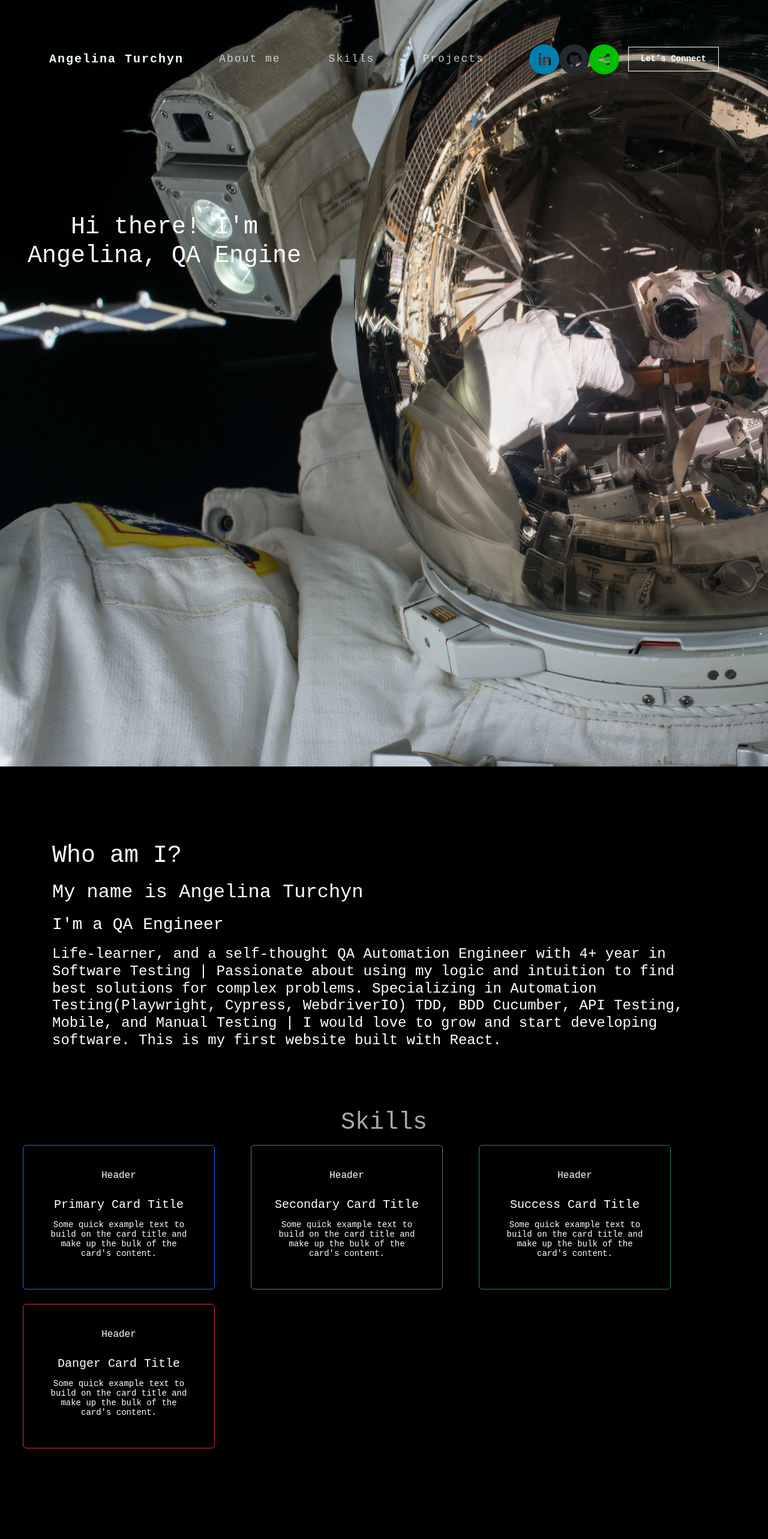
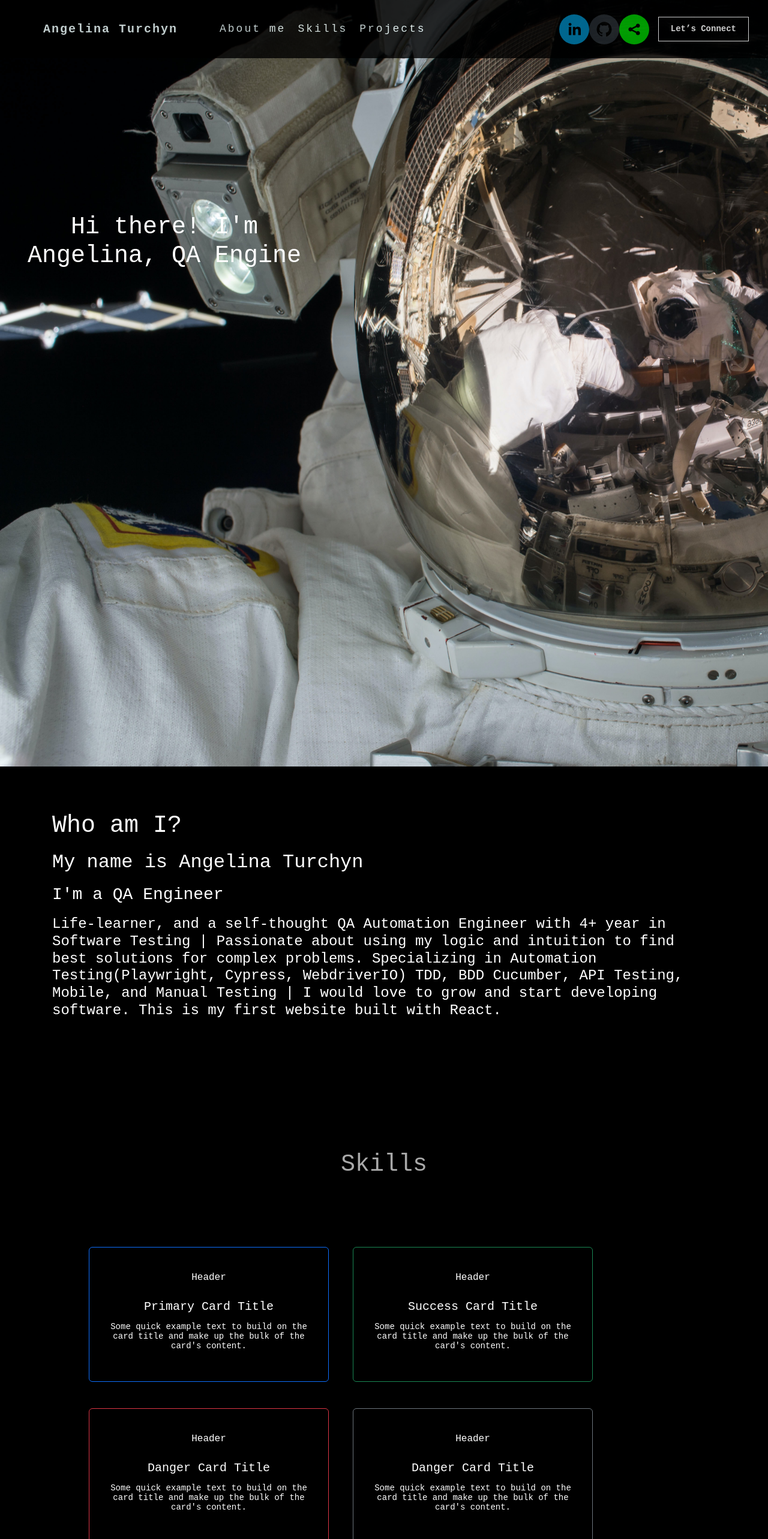
Before and after one commit to angelinaturchyn/react-portfolioproject, a React (Create React App) app: page / in a window 1280 px wide. Shown: the top 2566 px of the page at 60% size. Before the commit the page ends 2435 px from the top, so only its background shows below. Built offline with nearby package versions, Linux system fonts and the light colour scheme; the HTML template or start-up script is replaced by a standard one.

Commit message:
modified navbar

```diff
--- a/src/App.css
+++ b/src/App.css
@@ -8,7 +8,7 @@
 }
 
 *{
-  margin: 0;
+  margin-left: 0;
   padding: 0;
   box-sizing: border-box;
 }
@@ -27,21 +27,23 @@ body {
   font-family: 'Roboto Mono', monospace !important;
 
 
+
 }
 nav.navbar {
   padding: 20px ;
   position: absolute;
   width: 100%;
-  top: 10px;
+  top: 0px;
   z-index: 9999;
   transition:  0.32s ease-in-out;
+  opacity: 0.8;
 }
 
 
 
 nav.navbar a.navbar-brand {
-  width: 20%;
-  font-weight: 700;
+  width: 25%;
+  font-weight: 900;
   color: azure !important;
   letter-spacing: 2px;
   opacity: 1;
@@ -50,13 +52,14 @@ nav.navbar a.navbar-brand {
 }
 
 nav.navbar .navbar-nav .navbar-link.navbar-link {
-  font-weight: 400;
+  font-weight: 300;
   color: azure !important;
-  letter-spacing: 2px;
-  padding: 40px;
+  letter-spacing: 3px;
+  padding: 10px;
   font-size: 18px;
-  opacity: 0.75;
+  opacity: 1;
   text-decoration: none;
+  position: inherit;
 }
 
 nav.navbar .navbar-nav a.nav-link.navbar-link:hover ,
@@ -80,6 +83,7 @@ nav.navbar .navbar-nav a.nav-link.navbar-link.active a.navbar-brand  {
   z-index: 1;
 }
 
+
 h1, h2, h3, h4, h5, h6, p {
   margin-top: 300px;
   padding: 5px;
@@ -90,7 +94,7 @@ h1, h2, h3, h4, h5, h6, p {
 
 .banner {
   margin-top: 0px;
-  padding: 0px  0px;
+  padding: 0px;
   color: white !important;
   background-position: center;
   background-size: cover;
@@ -172,21 +176,31 @@ img {
 
 .aboutme {
   text-align: left;
-  padding: 60px;
-  margin-top: 60px;
+  padding: 30px;
+  margin-top: 40px;
+  margin-bottom: 160px;
 }
 
 .card {
   background-color: black !important;
   padding: 30px;
-  margin-left: 30px;
-  margin-right: 30px;
+  margin-left: 20px;
+  margin-right: 20px;
+  margin-bottom: 20px;
   color: white;
-  position: center;
+
+
 }
 
 .skills {
+  position: center;
+  padding: 10px;
+  margin-top: 40px;
+  margin-left: 30px;
+  margin-right: 30px;
+}
 
-  position: static;
-  padding: 20px;
+.row {
+  position: center;
+  padding: 100px;
 }
--- a/src/components/navBar.js
+++ b/src/components/navBar.js
@@ -12,12 +12,16 @@ export const NavBar = () => {
 
     const closeMenu = () => setClick(false)
        return (
-        <Navbar expand="lg" >
-            <Container>
+        <Navbar bg="black" variant="dark"expand="lg" >
+            <Container fluid>
             <Navbar.Brand  href="home">Angelina Turchyn</Navbar.Brand>
-                <Navbar.Toggle aria-controls="basic-navbar-nav" />
-                <Navbar.Collapse id="basic-navbar-nav">
-                    <Nav className="me-auto">
+                <Navbar.Toggle aria-controls="responsive-navbar-nav" />
+                <Navbar.Collapse id="navbarScroll">
+                    <Nav
+                        className="me-auto my-2 my-lg-0"
+                        style={{ maxHeight: '200px' }}
+                        navbarScroll
+                    >
                         <Link className={activeLink === "aboutme" ? "active navbar-link" : "navbar-link"} to="aboutme" spy={true} smooth={true} offset={50} duration={500} onClick={closeMenu}>About me </Link>
                         <Link className={activeLink === "aboutme" ? "active navbar-link" : "navbar-link"} to="skills" spy={true} smooth={true} offset={50} duration={500} onClick={closeMenu}>Skills </Link>
                         <Link className={activeLink === "aboutme" ? "active navbar-link" : "navbar-link"} to="/" spy={true} smooth={true} offset={50} duration={500} onClick={closeMenu}>Projects </Link>
@@ -28,6 +32,7 @@ export const NavBar = () => {
                     <span className="navbar-text" >
                     <button className="vvd"><span>Let’s Connect</span></button>
                         </span>
+
                 </Navbar.Collapse>
                 </Container>
         </Navbar>
--- a/src/components/skills.js
+++ b/src/components/skills.js
@@ -3,6 +3,7 @@ import {useRef, useState} from 'react';
 import Carousel from 'react-bootstrap/Carousel';
 import Card from 'react-bootstrap/Card';
 import Row from 'react-bootstrap/Row';
+import {Col} from "react-bootstrap";
 
 export const Skills = () => {
     const [index, setIndex] = useState(0);
@@ -14,8 +15,10 @@ export const Skills = () => {
         return (
             <div className='skills' id='skills'>
                 <h1>Skills</h1>
-                <Row xs={1} md={2} className="g-4">
-                <Card border="primary" style={{ width: '20rem' }}>
+
+                <Row  className="g-4">
+
+                <Card border="primary" style={{ width: '25rem' }}>
 
                     <Card.Header>Header</Card.Header>
                     <Card.Body>
@@ -28,19 +31,8 @@ export const Skills = () => {
                 </Card>
                 <br />
 
-                <Card border="secondary" style={{ width: '20rem' }}>
-                    <Card.Header>Header</Card.Header>
-                    <Card.Body>
-                        <Card.Title>Secondary Card Title</Card.Title>
-                        <Card.Text>
-                            Some quick example text to build on the card title and make up the
-                            bulk of the card's content.
-                        </Card.Text>
-                    </Card.Body>
-                </Card>
-                <br />
 
-                <Card border="success" style={{ width: '20rem' }}>
+                <Card border="success" style={{ width: '25rem' }}>
                     <Card.Header>Header</Card.Header>
                     <Card.Body>
                         <Card.Title>Success Card Title</Card.Title>
@@ -52,7 +44,7 @@ export const Skills = () => {
                 </Card>
                 <br />
 
-                <Card border="danger" style={{ width: '20rem' }}>
+                <Card border="danger" style={{ width: '25rem' }}>
                     <Card.Header>Header</Card.Header>
                     <Card.Body>
                         <Card.Title>Danger Card Title</Card.Title>
@@ -63,7 +55,41 @@ export const Skills = () => {
                     </Card.Body>
                 </Card>
                 <br />
+                    <Card border="secondary" style={{ width: '25rem' }}>
+                        <Card.Header>Header</Card.Header>
+                        <Card.Body>
+                            <Card.Title>Danger Card Title</Card.Title>
+                            <Card.Text>
+                                Some quick example text to build on the card title and make up the
+                                bulk of the card's content.
+                            </Card.Text>
+                        </Card.Body>
+                    </Card>
+                    <br />
+                    <Card border="info" style={{ width: '25rem' }}>
+                        <Card.Header>Header</Card.Header>
+                        <Card.Body>
+                            <Card.Title>Danger Card Title</Card.Title>
+                            <Card.Text>
+                                Some quick example text to build on the card title and make up the
+                                bulk of the card's content.
+                            </Card.Text>
+                        </Card.Body>
+                    </Card>
+                    <br />
+                    <Card border="light" style={{ width: '25rem' }}>
+                        <Card.Header>Header</Card.Header>
+                        <Card.Body>
+                            <Card.Title>Danger Card Title</Card.Title>
+                            <Card.Text>
+                                Some quick example text to build on the card title and make up the
+                                bulk of the card's content.
+                            </Card.Text>
+                        </Card.Body>
+                    </Card>
+                    <br />
                 </Row>
+
             </div>
     )
 }
```
